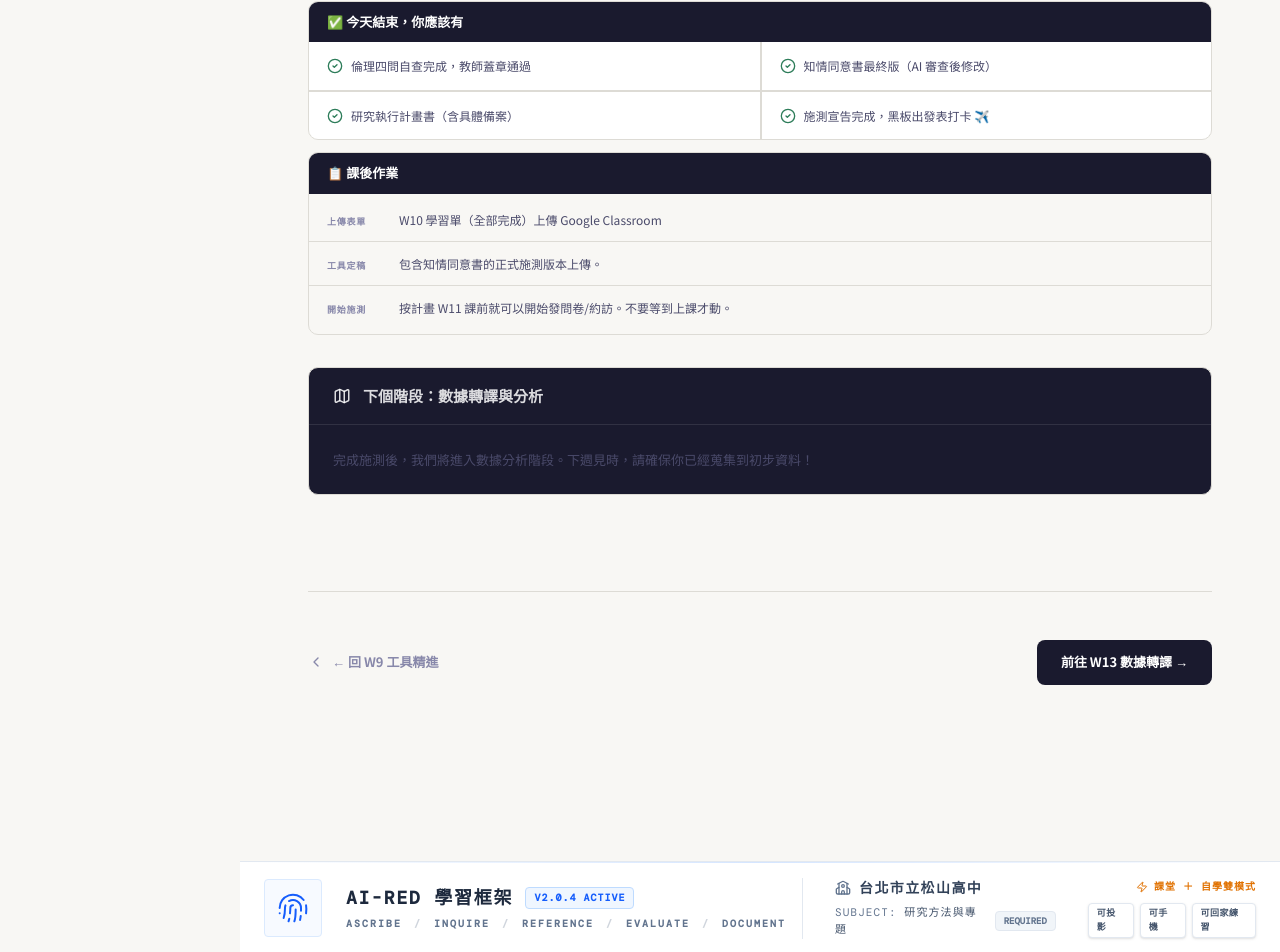
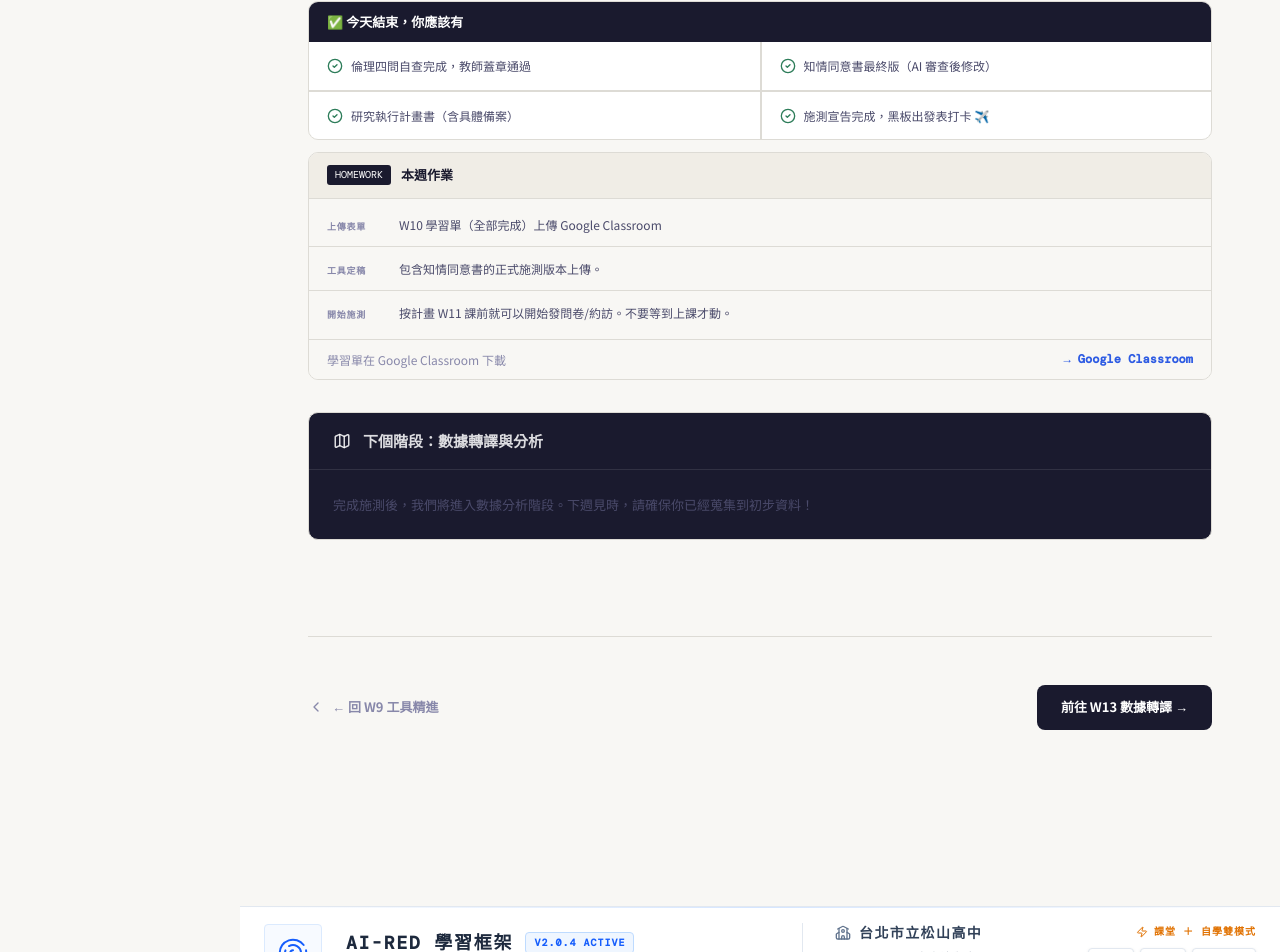
Before and after one commit to Ivanchen114/research-navigator, a React (Vite) app: page /w10 in a window 1280 px wide. Shown: the part 3156-4108 px from the top of the page. Built offline with nearby package versions, Linux system fonts and the light colour scheme.

Commit message:
更新: 2026-03-11 10:24

```diff
--- a/src/pages/W10Page.jsx
+++ b/src/pages/W10Page.jsx
@@ -306,8 +306,11 @@ export const W10Page = () => {
                     </div>
                 </div>
 
-                <div className="w10-summary-box">
-                    <div className="w10-summary-hd">📋 課後作業</div>
+                <div className="border border-[#dddbd5] rounded-[10px] overflow-hidden mb-3">
+                    <div className="p-[12px_18px] bg-[#f0ede6] border-b border-[#dddbd5] flex items-center gap-2.5">
+                        <span className="text-[10px] font-mono bg-[#1a1a2e] text-white px-2 py-0.5 rounded-[3px]">HOMEWORK</span>
+                        <span className="font-bold text-[13px] text-[#1a1a2e]">本週作業</span>
+                    </div>
                     <div className="w10-hw-list">
                         <div className="w10-hw-item">
                             <span className="w10-hw-part">上傳表單</span>
@@ -321,6 +324,10 @@ export const W10Page = () => {
                             <span className="w10-hw-part">開始施測</span>
                             <span className="w10-hw-name">按計畫 W11 課前就可以開始發問卷/約訪。不要等到上課才動。</span>
                         </div>
+                    </div>
+                    <div className="p-[10px_18px] bg-[#f8f7f4] border-t border-[#dddbd5] flex items-center justify-between">
+                        <span className="text-[12px] text-[#8888aa]">學習單在 Google Classroom 下載</span>
+                        <a href="https://classroom.google.com/" target="_blank" rel="noopener noreferrer" className="flex items-center gap-1.5 text-[12px] font-mono font-bold text-[#2d5be3]">→ Google Classroom</a>
                     </div>
                 </div>
 
--- a/src/pages/W13Page.jsx
+++ b/src/pages/W13Page.jsx
@@ -519,7 +519,10 @@ export const W13Page = () => {
             </div>
 
             <div className="border border-[#dddbd5] rounded-[10px] overflow-hidden mb-12">
-                <div className="p-[12px_20px] bg-[#f0ede6] border-b border-[#dddbd5] text-[14px] font-bold text-[#1a1a2e]">📋 課後作業</div>
+                <div className="p-[12px_20px] bg-[#f0ede6] border-b border-[#dddbd5] flex items-center gap-2.5">
+                    <span className="text-[10px] font-mono bg-[#1a1a2e] text-white px-2 py-0.5 rounded-[3px]">HOMEWORK</span>
+                    <span className="font-bold text-[14px] text-[#1a1a2e]">本週作業</span>
+                </div>
                 <div className="flex flex-col bg-[#dddbd5] gap-[1px]">
                     <div className="bg-white p-[11px_20px] flex items-start gap-4">
                         <span className="font-['DM_Mono',monospace] text-[11px] font-bold text-[#2d5be3] w-[72px] shrink-0 mt-0.5">圖說段落</span>
@@ -529,6 +532,10 @@ export const W13Page = () => {
                         <span className="font-['DM_Mono',monospace] text-[11px] font-bold text-[#2d5be3] w-[72px] shrink-0 mt-0.5">帶去 W14</span>
                         <span className="text-[13px] text-[#4a4a6a] flex-1 leading-[1.65]">攜帶所有圖表、圖說段落與研究問題</span>
                     </div>
+                </div>
+                <div className="p-[12px_20px] bg-[#f8f7f4] border-t border-[#dddbd5] flex items-center justify-between">
+                    <span className="text-[12px] text-[#8888aa]">學習單在 Google Classroom 下載</span>
+                    <a href="https://classroom.google.com/" target="_blank" rel="noopener noreferrer" className="flex items-center gap-1.5 text-[12px] font-mono font-bold text-[#2d5be3]">→ Google Classroom</a>
                 </div>
             </div>
 
--- a/src/pages/W14Page.jsx
+++ b/src/pages/W14Page.jsx
@@ -400,7 +400,7 @@ export const W14Page = () => {
             </div>
 
             <div className="border border-[#dddbd5] rounded-xl overflow-hidden bg-white mb-4">
-                <div className="p-4 px-5 bg-[#f8f7f4] border-b border-[#dddbd5] font-bold text-sm text-[#1a1a2e]">✅ 今天結束，你應該有</div>
+                <div className="p-4 px-5 bg-[#f0ede6] border-b border-[#dddbd5] font-bold text-sm text-[#1a1a2e]">✅ 今天結束，你應該有</div>
                 <div className="grid grid-cols-1 md:grid-cols-2 gap-px bg-[#dddbd5]">
                     {[
                         '學習單 Part 3 四層草稿全部填完',
@@ -417,7 +417,10 @@ export const W14Page = () => {
             </div>
 
             <div className="border border-[#dddbd5] rounded-xl overflow-hidden bg-white mb-12">
-                <div className="p-4 px-5 bg-[#f8f7f4] border-b border-[#dddbd5] font-bold text-sm text-[#1a1a2e]">📋 課後作業</div>
+                <div className="p-4 px-5 bg-[#f0ede6] border-b border-[#dddbd5] flex items-center gap-3">
+                    <span className="text-[10px] font-mono bg-[#1a1a2e] text-white px-2 py-0.5 rounded-[3px]">HOMEWORK</span>
+                    <span className="font-bold text-sm text-[#1a1a2e]">本週作業</span>
+                </div>
                 <div className="divide-y divide-[#dddbd5]">
                     {[
                         { part: '定稿上傳', name: '四層結論最終版（含 AI 紀錄）上傳 Google Classroom' },
@@ -428,6 +431,10 @@ export const W14Page = () => {
                             <span className="text-[#4a4a6a]">{hw.name}</span>
                         </div>
                     ))}
+                </div>
+                <div className="p-4 px-6 bg-[#f8f7f4] border-t border-[#dddbd5] flex items-center justify-between">
+                    <span className="text-[12px] text-[#8888aa]">學習單在 Google Classroom 下載</span>
+                    <a href="https://classroom.google.com/" target="_blank" rel="noopener noreferrer" className="flex items-center gap-1.5 text-[12px] font-mono font-bold text-[#2d5be3]">→ Google Classroom</a>
                 </div>
             </div>
 
--- a/src/pages/W15Page.jsx
+++ b/src/pages/W15Page.jsx
@@ -469,7 +469,10 @@ export const W15Page = () => {
             </div>
 
             <div className="border border-[#dddbd5] rounded-[10px] overflow-hidden mb-12 bg-white">
-                <div className="p-[14px_20px] bg-[#f0ede6] border-b border-[#dddbd5] font-bold text-[14px] text-[#1a1a2e]">📋 課後作業</div>
+                <div className="p-[14px_20px] bg-[#f0ede6] border-b border-[#dddbd5] flex items-center gap-2.5">
+                    <span className="text-[10px] font-mono bg-[#1a1a2e] text-white px-2 py-0.5 rounded-[3px]">HOMEWORK</span>
+                    <span className="font-bold text-[14px] text-[#1a1a2e]">本週作業</span>
+                </div>
                 <div className="flex flex-col gap-[1px] bg-[#dddbd5]">
                     {[
                         { part: '報告定稿', name: '完成報告最終版，確認格式（APA、圖表標注、摘要）後上傳' },
@@ -481,6 +484,10 @@ export const W15Page = () => {
                             <span className="text-[13px] text-[#4a4a6a] flex-1 leading-[1.65]">{item.name}</span>
                         </div>
                     ))}
+                </div>
+                <div className="p-[12px_20px] bg-[#f8f7f4] border-t border-[#dddbd5] flex items-center justify-between">
+                    <span className="text-[12px] text-[#8888aa]">報告定稿在 Google Classroom 上傳</span>
+                    <a href="https://classroom.google.com/" target="_blank" rel="noopener noreferrer" className="flex items-center gap-1.5 text-[12px] font-mono font-bold text-[#2d5be3]">→ Google Classroom</a>
                 </div>
             </div>
 
--- a/src/pages/W4Page.jsx
+++ b/src/pages/W4Page.jsx
@@ -431,7 +431,7 @@ export const W4Page = () => {
             </div>
 
             <div className="border border-[#dddbd5] rounded-xl overflow-hidden bg-white mb-6">
-                <div className="p-4 bg-[#f8f7f4] border-b border-[#dddbd5] font-bold text-sm text-[#1a1a2e]">
+                <div className="p-4 bg-[#f0ede6] border-b border-[#dddbd5] font-bold text-sm text-[#1a1a2e]">
                     ✅ 本週結束，你應該要會
                 </div>
                 <div className="grid grid-cols-1 md:grid-cols-2 divide-y md:divide-y-0 md:divide-x divide-[#dddbd5] bg-[#dddbd5]">
@@ -443,7 +443,7 @@ export const W4Page = () => {
             </div>
 
             <div className="border border-[#dddbd5] rounded-xl overflow-hidden bg-white mb-16">
-                <div className="p-4 bg-[#f8f7f4] border-b border-[#dddbd5] flex items-center justify-between">
+                <div className="p-4 bg-[#f0ede6] border-b border-[#dddbd5] flex items-center justify-between">
                     <div className="flex items-center gap-3">
                         <span className="bg-[#1a1a2e] text-white text-[10px] font-mono px-2 py-0.5 rounded">HOMEWORK</span>
                         <span className="font-bold text-sm text-[#1a1a2e]">本週作業</span>
```
